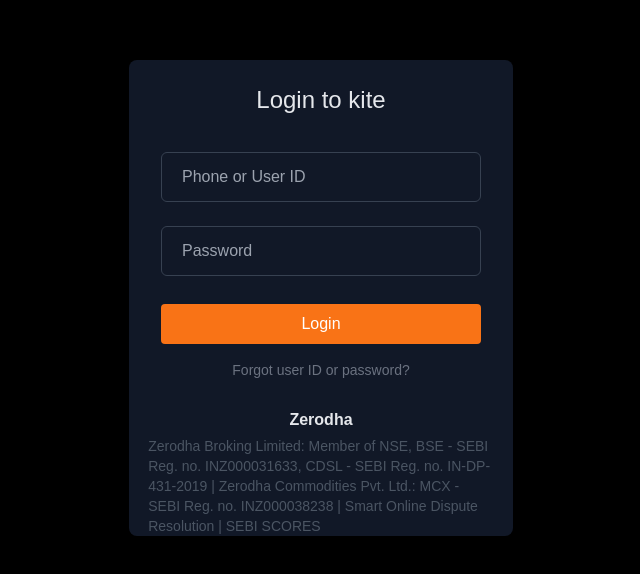
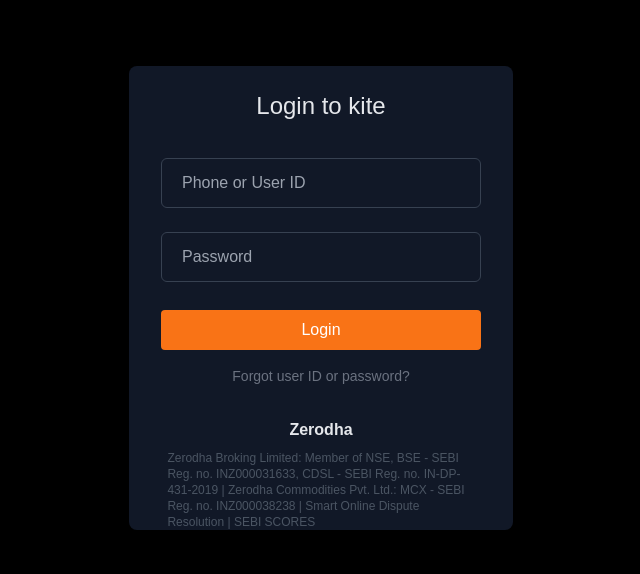
Before and after one commit to RikenMor001/Zerodha_Kite, a Next.js app: page / in a window 1280 px wide. Shown: the part 102-676 px from the top of the page, without its empty margins (319-959 px from the left). Built offline with nearby package versions, Linux system fonts and the light colour scheme.

Commit message:
Update page.tsx

```diff
--- a/app/page.tsx
+++ b/app/page.tsx
@@ -32,12 +32,12 @@
           Forgot user ID or password?
           </button>
         </div>
-        <div className="flex justify-center font-semibold text-gray-200 p-1">
+        <div className="flex justify-center font-semibold text-gray-200 p-2">
           Zerodha
         </div>
         <p>
-          <div className="flex justify-center items-center text-sm text-gray-600">
-            <div className="w-[90%]">
+          <div className="flex justify-center items-center text-xs text-gray-600">
+            <div className="w-[80%]">
             Zerodha Broking Limited: Member of NSE, BSE ‐ SEBI Reg. no. INZ000031633, CDSL ‐ SEBI Reg. no. IN-DP-431-2019 | Zerodha Commodities Pvt. Ltd.: MCX ‐ SEBI Reg. no. INZ000038238 | Smart Online Dispute Resolution | SEBI SCORES
             </div>
           </div>
```
